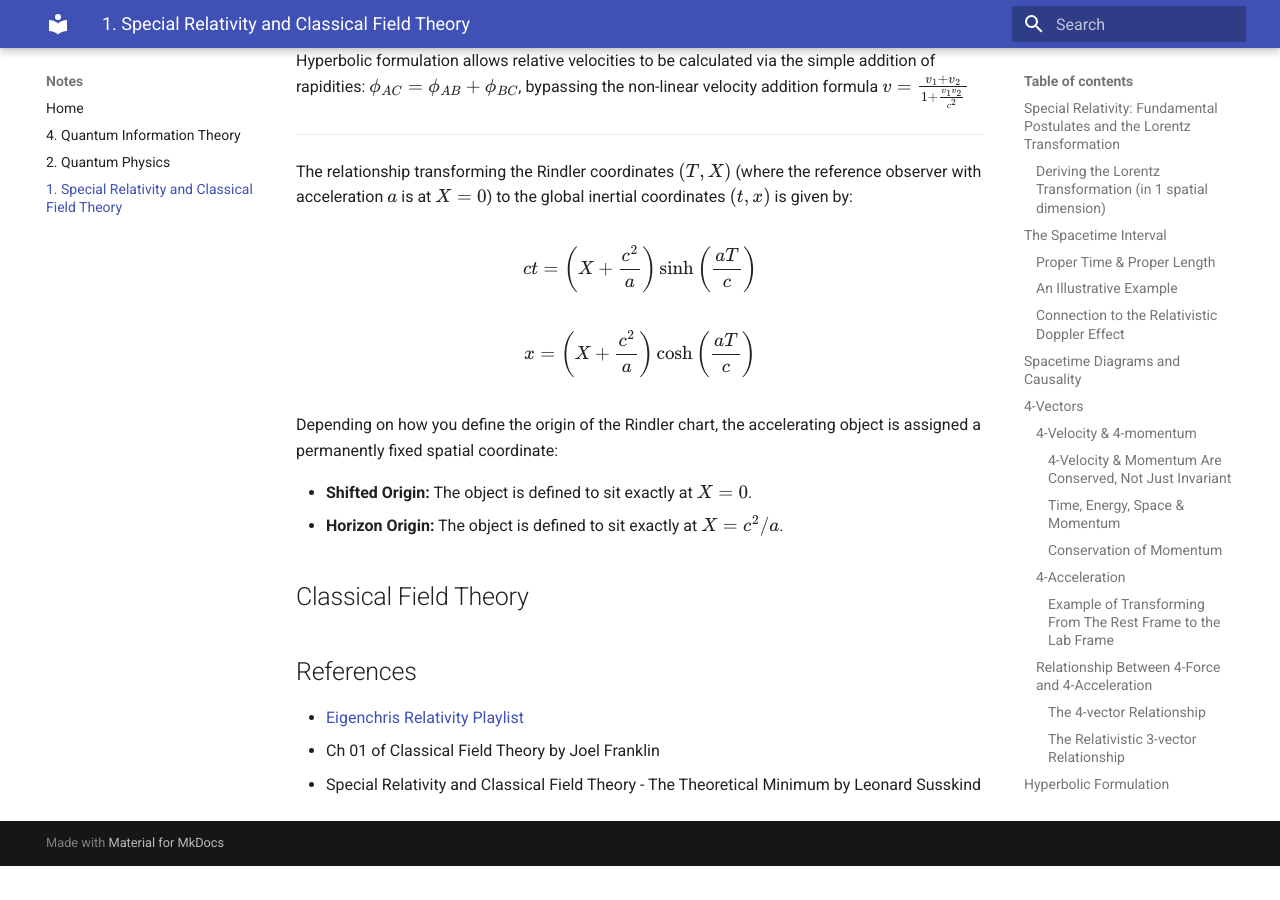
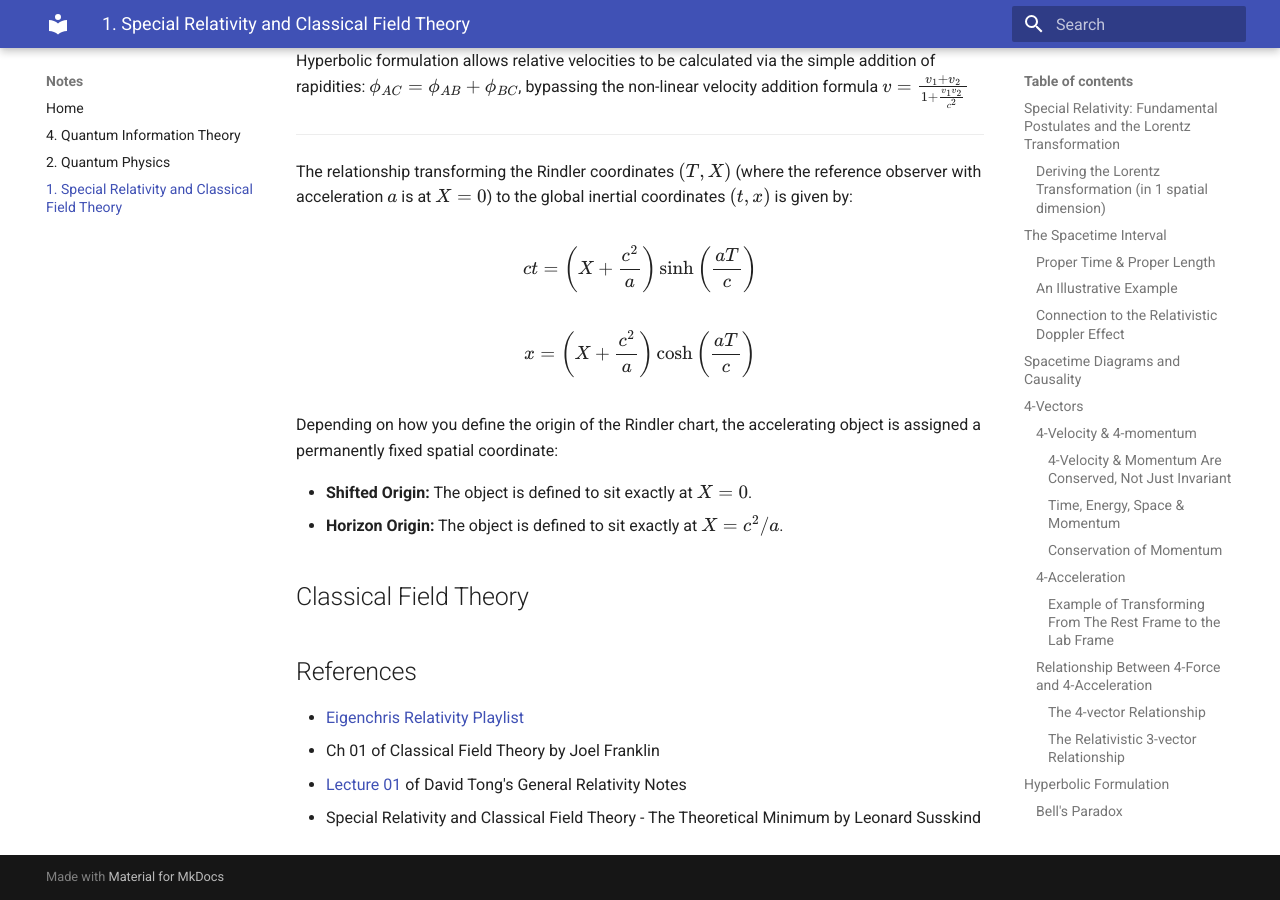
Before and after one commit to regstuff/notes, an MkDocs documentation site: the page built from docs/special_relativity_classical_field_theory.md, in a window 1280 px wide and 900 px high, scrolled down 27963 px. Built offline with MkDocs 1.6.1 and Material for MkDocs 9.7.7, drawn with Linux system fonts in a browser that asks for light colours; before the commit the page ends 28829 px from its top, so only the background shows below that.

Commit message:
Update special_relativity_classical_field_theory.md

```diff
--- a/docs/special_relativity_classical_field_theory.md
+++ b/docs/special_relativity_classical_field_theory.md
@@ -701,4 +701,5 @@
 ## References
 - [Eigenchris Relativity Playlist](https://www.youtube.com/playlist?list=PLJHszsWbB6hqlw73QjgZcFh4DrkQLSCQa)
 - Ch 01 of Classical Field Theory by Joel Franklin
+- [Lecture 01](https://davidtong.org/pdfs/teaching/general-relativity/gr1.pdf) of David Tong's General Relativity Notes
 - Special Relativity and Classical Field Theory - The Theoretical Minimum by Leonard Susskind
```
